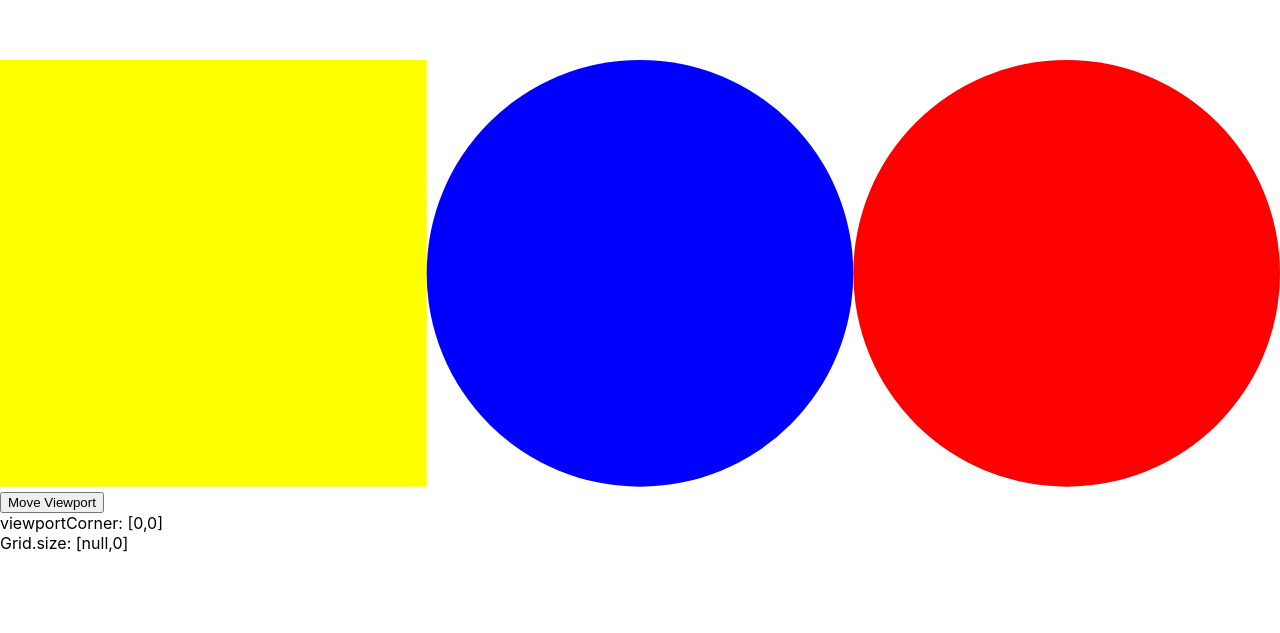
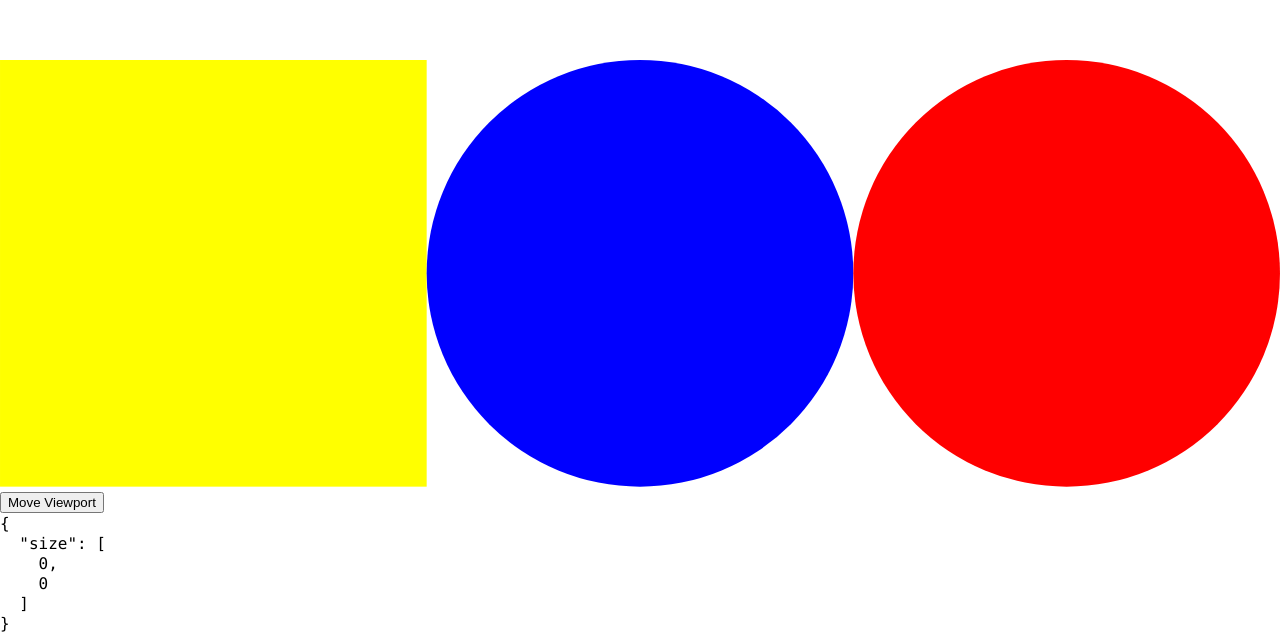
Before and after one commit to chrisbolin/megapixel, a React (Create React App) app: page / in a window 1280 px wide. Shown: the part 1224-1857 px from the top of the page. Before the commit the page ends 1777 px from the top, so only its background shows below. Built offline with nearby package versions, Linux system fonts and the light colour scheme.

Commit message:
move viewport; GridInfo

```diff
--- a/src/App.tsx
+++ b/src/App.tsx
@@ -2,11 +2,11 @@ import React, { useState } from 'react';
 
 import './App.css';
 
-import { Grid, NullableNumber, useGrid } from './Grid';
+import { Grid, NullableNumber, useGrid, GridInfo } from './Grid';
 
-function useAppState({ viewSquareSize }: { viewSquareSize: number }) {
+function useAppState({ viewportSize }: { viewportSize: number }) {
   const [colorIndex, setColorIndex] = useState(0);
-  const grid = useGrid({ viewSquareSize });
+  const grid = useGrid({ viewportSize });
 
   return {
     colorIndex,
@@ -59,17 +59,13 @@ function BoxGrid(
     }
     const x = Math.floor(clientX / measuredElement.clientWidth * widthInBoxes);
     const y = Math.floor(clientY / measuredElement.clientHeight * heightInBoxes);
-    const value = grid.valueAt(x, y);
-    return { x, y, value };
+
+    return { x, y };
   }
 
   function handleTouchChange(event: React.TouchEvent<SVGElement>) {
-    const { x, y, value } = getBoxFromEvent(state.grid, event);
-
-    if (typeof value !== 'number') {
-      // no value selected
-      state.grid.set(x, y, state.colorIndex);
-    }
+    const { x, y } = getBoxFromEvent(state.grid, event);
+    state.grid.set(x, y, state.colorIndex);
   }
 
   return <svg
@@ -116,7 +112,7 @@ function ViewportPicker({ state }: { state: AppState }) {
 
 function App() {
   const dimensionInBoxes = 8;
-  const state = useAppState({ viewSquareSize: dimensionInBoxes });
+  const state = useAppState({ viewportSize: dimensionInBoxes });
   const pixelsPerBox = 30;
   const widthInBoxes = dimensionInBoxes;
   const heightInBoxes = dimensionInBoxes;
@@ -132,12 +128,7 @@ function App() {
       />
       <ColorPicker state={state} palette={palette} />
       <ViewportPicker state={state} />
-      <div>
-        viewportCorner: {JSON.stringify(state.grid.viewportCorner)}
-      </div>
-      <div>
-        Grid.size: {JSON.stringify(state.grid.size)}
-      </div>
+      <GridInfo grid={state.grid} />
     </div>
   );
 }
--- a/src/Grid.tsx
+++ b/src/Grid.tsx
@@ -1,30 +1,30 @@
-import { useState } from "react";
+import React, { useState } from "react";
 import { range } from "./utils";
 
 export type NullableNumber = number | null;
 type GridData = Array<Array<NullableNumber>>;
 export type GridContructorParams = {
   data?: GridData,
-  viewSquareSize: number,
+  viewportSize: number,
 };
 
 export class Grid {
   data: GridData;
   notify: Function;
-  viewSquareSize: number;
-  viewportCorner: [number, number];
+  viewportSize: number;
+  viewportCorner: { x: number, y: number };
 
   constructor(params: GridContructorParams) {
     this.data = params.data || [];
-    this.viewSquareSize = params.viewSquareSize;
+    this.viewportSize = params.viewportSize;
     this.notify = () => {};
-    this.viewportCorner = [0, 0];
+    this.viewportCorner = { x: 0, y: 0 };
   }
 
   get size(): [number, number] {
     const ySize = this.data.length;
     const rowLengths = this.data.map(row => row.length).filter(Boolean);
-    const xSize = Math.max(...rowLengths);
+    const xSize = Math.max(...rowLengths, 0);
     return [xSize, ySize];
   }
 
@@ -35,9 +35,19 @@ export class Grid {
     return value;
   }
 
+  hasValue(xIndex: number, yIndex: number) {
+    const value = this.valueAt(xIndex, yIndex);
+    return value !== null;
+  }
+
   set(xIndex: number, yIndex: number, value: number) {
-    this.ensureRow(yIndex);
-    this.data[yIndex][xIndex] = value;
+    const x = this.viewportCorner.x + xIndex;
+    const y = this.viewportCorner.y + yIndex;
+
+    if (this.hasValue(x, y)) return; // don't overwrite
+
+    this.ensureRow(y);
+    this.data[y][x] = value;
     this.notify();
   }
 
@@ -48,17 +58,15 @@ export class Grid {
   }
 
   visibleGrid() {
-    const [x, y] = this.viewportCorner;
-    return range(this.viewSquareSize).map(yOffset => {
-      return range(this.viewSquareSize).map(xOffset => {
-        return this.valueAt(x + xOffset, y + yOffset);
+    return range(this.viewportSize).map(yOffset => {
+      return range(this.viewportSize).map(xOffset => {
+        return this.valueAt(this.viewportCorner.x + xOffset, this.viewportCorner.y + yOffset);
       })
     });
   }
 
   moveViewport() {
-    const [x, y] = this.viewportCorner;
-    this.viewportCorner = [x + 1, y + 1];
+    this.viewportCorner = { x: this.viewportCorner.x + 4 , y: this.viewportCorner.y + 0 };
     this.notify();
   }
 
@@ -70,3 +78,15 @@ export function useGrid(params: GridContructorParams) {
   grid.notify = () => setCounter(count + 1);
   return grid;
 }
+
+export function GridInfo({ grid }: { grid: Grid }) {
+  const info = {
+    size: grid.size
+  };
+  const infoString = JSON.stringify(info, null, 2);
+  return <div>
+    <code style={{whiteSpace: 'pre-wrap'}}>
+      {infoString}
+    </code>
+  </div>;
+}
```
